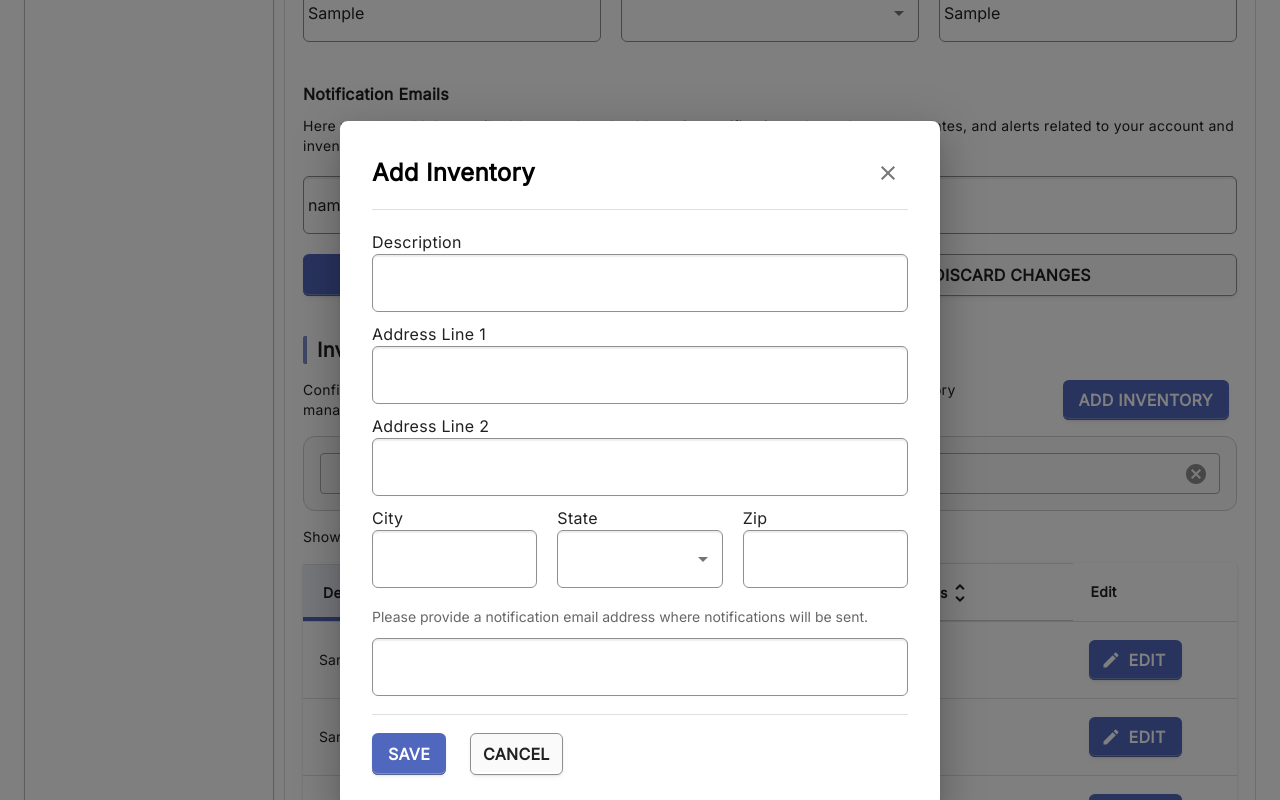
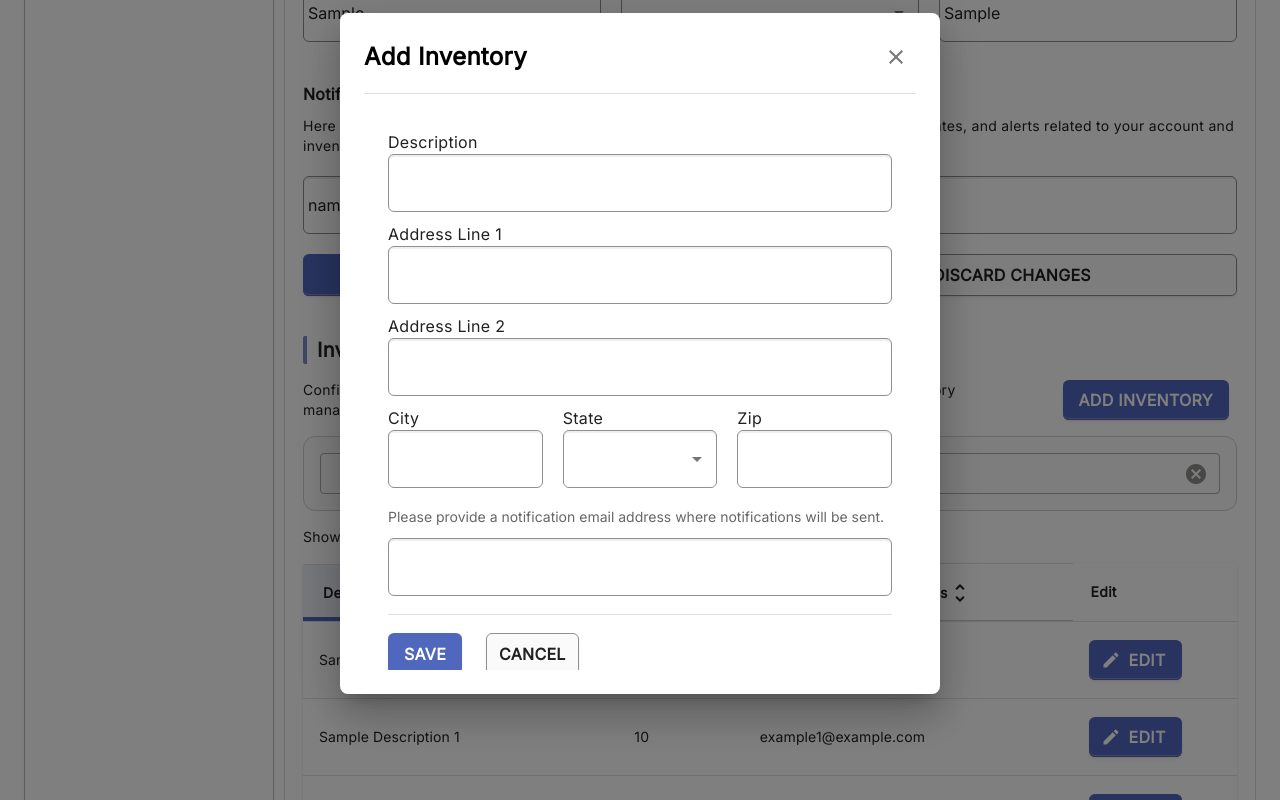
Before and after one commit to spadaga/amscustomer, a React (Create React App) app: page /settings in a window 1280 px wide. Both pictures are taken after typing "Sample", "Sample", "Sample", "Sample", "name@example.com", "Sample" into the empty fields and a click on the button "ADD INVENTORY". Built offline with nearby package versions, Linux system fonts and the light colour scheme.

Commit message:
Updated project with latest changes

```diff
--- a/src/Modals/AddInventoryModal.jsx
+++ b/src/Modals/AddInventoryModal.jsx
@@ -17,7 +17,7 @@ import CustomFormControl from '../Controls/CustomFormControl ';
 import CustomPrimaryButton from '../Controls/CustomPrimaryButton';
 import CustomSecondaryButton from '../Controls/CustomSecondaryButton';
 import { useTheme } from '../Theme/CustomThemeProvider';
-import { Bolt } from '@mui/icons-material';
+import { Bolt, Padding } from '@mui/icons-material';
 
 
 const AddInventoryModal = ({ open, handleClose,handleSave }) => {
@@ -30,19 +30,42 @@ const AddInventoryModal = ({ open, handleClose,handleSave }) => {
 
     const style = {
         position: 'absolute',
-        top: '50%',
+        top: '0%', // Padding from the top
         left: '50%',
-        transform: 'translate(-50%, -50%)',
+        transform: 'translate(-50%, 0)', // Keep horizontal centering but not vertical transformation
         width: 600,
+        maxHeight: '90vh', // Prevent modal from exceeding viewport height
         bgcolor: 'background.paper',
         borderRadius: '8px',
         boxShadow: 24,
-        p: 4,
-        mt:"5%",
-        mb:"15%"
+        overflow: 'hidden', // Allow the modal itself to be scrollable
+        p: 3,
+        mt: "1%", // Margin at the top
+        mb: "2%", // Margin at the bottom
+
 
     };
 
+    const scrollbarStyles = {
+
+        '&::-webkit-scrollbar': {
+            width: '12px',
+        },
+        '&::-webkit-scrollbar-track': {
+            background: '#f1f1f1',
+            borderRadius: '10px',
+        },
+        '&::-webkit-scrollbar-thumb': {
+            backgroundColor: '#888',
+            borderRadius: '10px',
+            border: '3px solid #f1f1f1',
+        },
+        '&::-webkit-scrollbar-thumb:hover': {
+            backgroundColor: '#555',
+        },
+        overflowY: 'auto',
+        maxHeight: '70vh', // Adjust the height of the scrollable area
+    };
     return (
         <Modal
             open={open}
@@ -50,11 +73,7 @@ const AddInventoryModal = ({ open, handleClose,handleSave }) => {
             aria-labelledby="add-inventory-modal"
             aria-describedby="add-inventory-form"
             closeAfterTransition
-            sx={{
-                overflowY: 'auto', // Ensure the overlay (backdrop) is scrollable
 
-
-            }}
         >
              <div className={`${theme}`} >
             <Box sx={style}>
@@ -68,9 +87,9 @@ const AddInventoryModal = ({ open, handleClose,handleSave }) => {
 
                 {/* Divider */}
                 <Divider sx={{ my: 2 }} />
-
+                <Box sx={scrollbarStyles} >
                 {/* Form Fields */}
-                <Box display="flex" flexDirection="column" gap={1} sx={{ display: 'flex', flexDirection: 'column', gap: '2px', marginTop: '20px' }}>
+                <Box display="flex" flexDirection="column" gap={1} sx={{padding:"0px 24px", display: 'flex', flexDirection: 'column', gap: '2px', marginTop: '20px' }}>
                     {/* Description */}
                     <Box sx={{m:0}}>
                         <Typography variant="body1" >
@@ -177,6 +196,7 @@ const AddInventoryModal = ({ open, handleClose,handleSave }) => {
                         </CustomSecondaryButton>
                     </Box>
                 </Box>
+                </Box>
             </Box>
             </div>
         </Modal>
--- a/src/Modals/AddItemsModal.jsx
+++ b/src/Modals/AddItemsModal.jsx
@@ -22,7 +22,7 @@ const AddItemsModal = ({ open, handleClose }) => {
         left: '50%',
         transform: 'translate(-50%, 0)', // Keep horizontal centering but not vertical transformation
         width: '90%', // Set width to 80% of the parent
-        maxHeight: '90vh', // Prevent modal from exceeding viewport height
+
         bgcolor: 'background.paper',
         borderRadius: '8px',
         boxShadow: 24,
```
